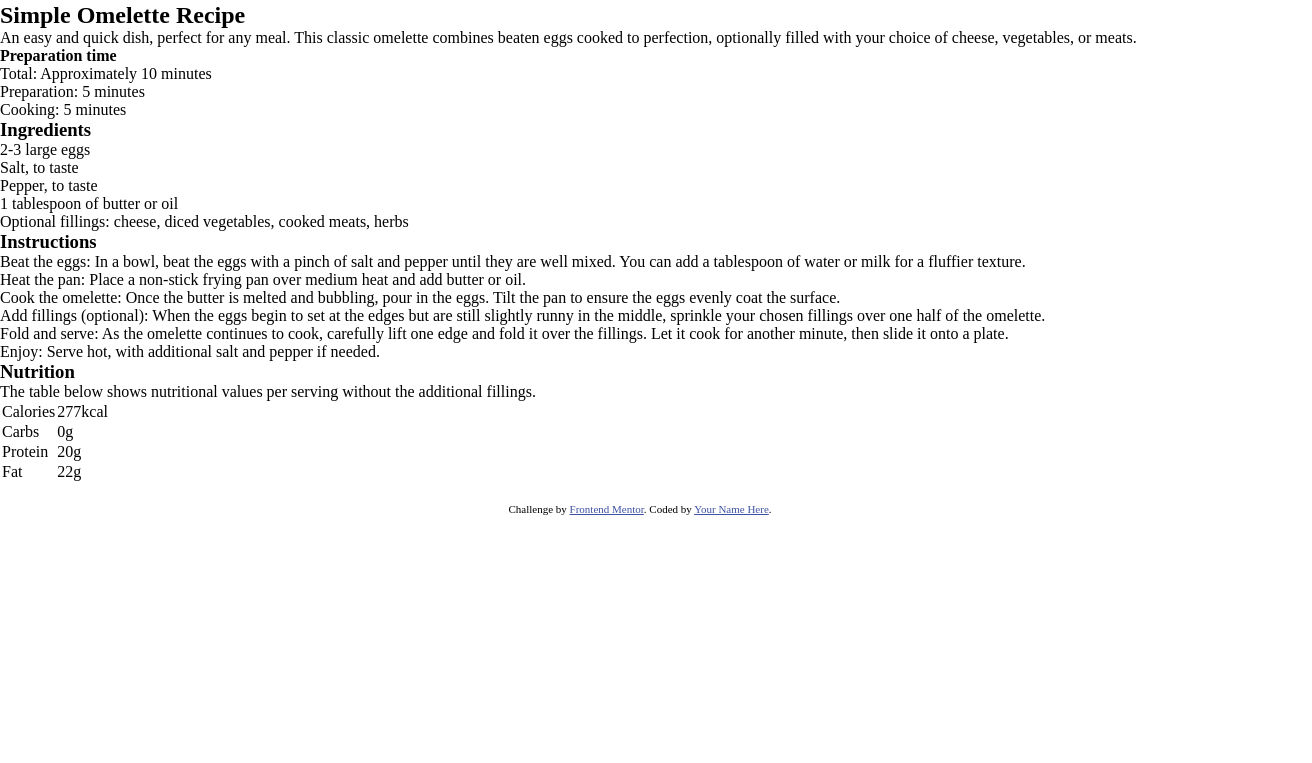
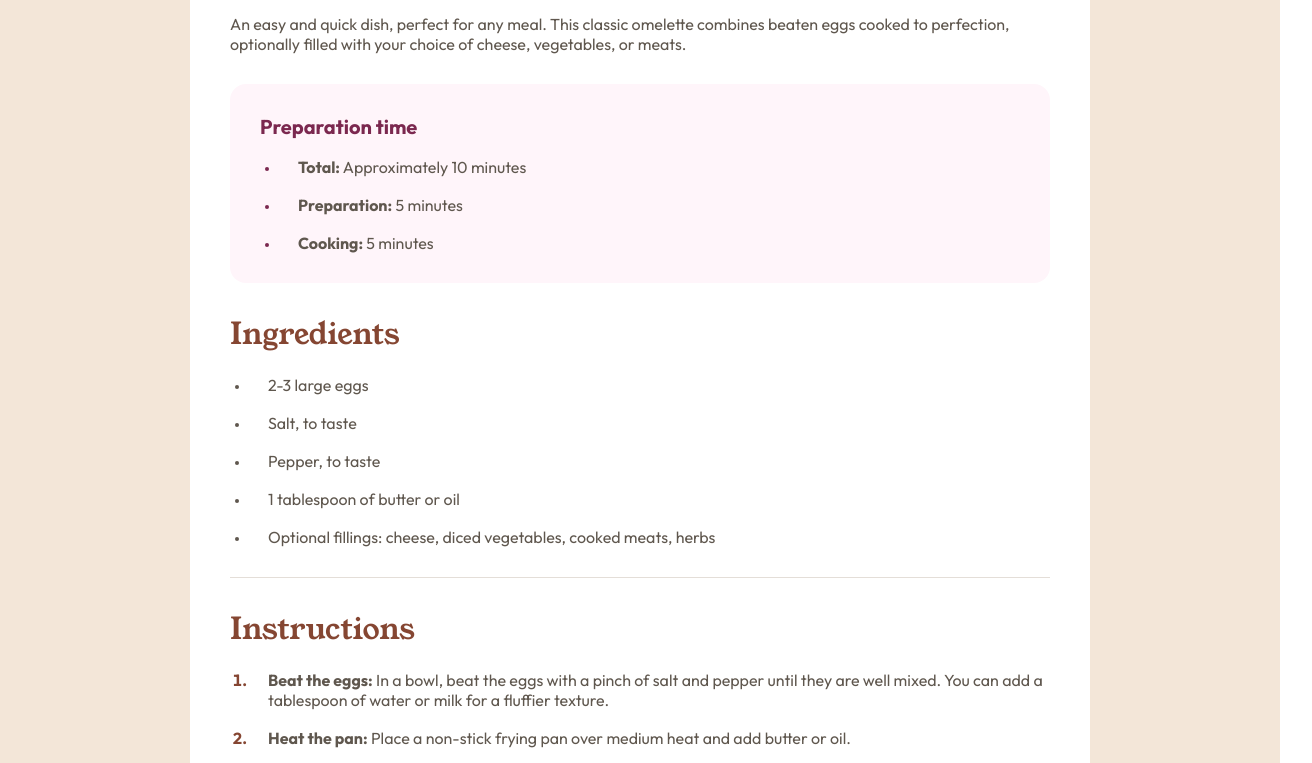
Before and after one commit to auri222/Recipe-page-HTML-CSS, a plain HTML site: page index.html in a window 1280 px wide. Shown: the part 602-1365 px from the top of the page, 1312 px wide, since content can reach past the window. Before the commit the page ends 1137 px from the top, so only its background shows below. Drawn offline with Linux system fonts and the light colour scheme.

Commit message:
update files

```diff
--- a/index.html
+++ b/index.html
@@ -29,9 +29,9 @@
       <div class="recipe-desc">
         <h4>Preparation time</h4>
         <ul>
-          <li>Total: Approximately 10 minutes</li>
-          <li>Preparation: 5 minutes</li>
-          <li>Cooking: 5 minutes</li>
+          <li><span>Total:</span> Approximately 10 minutes</li>
+          <li><span>Preparation:</span> 5 minutes</li>
+          <li><span>Cooking:</span> 5 minutes</li>
         </ul>
       </div>
 
@@ -67,20 +67,20 @@
         <p>The table below shows nutritional values per serving without the additional fillings.</p>
         <table>
           <tr>
-            <td>Calories</td>
-            <td>277kcal</td>
+            <td >Calories</td>
+            <td >277kcal</td>
           </tr>
           <tr>
-            <td>Carbs</td>
-            <td>0g</td>
+            <td >Carbs</td>
+            <td >0g</td>
           </tr>
           <tr>
-            <td>Protein</td>
-            <td>20g</td>
+            <td >Protein</td>
+            <td >20g</td>
           </tr>
           <tr>
-            <td>Fat</td>
-            <td>22g</td>
+            <td >Fat</td>
+            <td >22g</td>
           </tr>
         </table>
       </div>
@@ -89,7 +89,7 @@
 
   <div class="attribution">
     Challenge by <a href="https://www.frontendmentor.io?ref=challenge" target="_blank">Frontend Mentor</a>.
-    Coded by <a href="#">Your Name Here</a>.
+    Coded by <a href="https://github.com/auri222/Recipe-page-HTML-CSS">Linh Nguyen</a>.
   </div>
 </body>
 
--- a/style.css
+++ b/style.css
@@ -22,7 +22,7 @@
   font-family: 'YoungSerif-Regular';
   font-style: normal;
   font-weight: 400;
-  src: url('./assets/fonts/outfit/Outfit-VariableFont_wght.ttf') format('truetype');
+  src: url('./assets/fonts/young-serif/YoungSerif-Regular.ttf') format('truetype');
 }
 
 * {
@@ -32,7 +32,150 @@
 }
 
 body {
+  font-family: 'Outfit';
   font-size: 16px;
+  font-weight: 400;
+  color: var(--Wenge_Brown);
+}
+
+h2, h3 {
+  font-family: 'YoungSerif-Regular';
+  font-weight: 400;
+}
+
+h2 {
+  font-size: 40px;
+  color: var(--Dark_Charcoal);
+}
+
+h3 {
+  font-size: 30px;
+  color: var(--Nutmeg);
+  margin-bottom: 20px;
+}
+
+ul > li::marker {
+  font-size: 12px;
+}
+
+ul, ol {
+  margin-left: 20px;
+}
+
+li {
+  padding-left: 18px;
+  margin-bottom: 18px;
+}
+
+li:last-of-type {
+  margin-bottom: 0;
+}
+
+.container {
+  display: flex;
+  align-items: center;
+  justify-content: center;
+  padding: 80px 0;
+  background-color: var(--Eggshell);
+}
+
+.recipe {
+  width: 900px;
+  padding: 40px;
+  display: flex;
+  flex-direction: column;
+  gap: 30px;
+  background-color: var(--White);
+  border-radius: 16px;
+}
+
+.recipe-img {
+  width: calc(900px - 80px);
+}
+
+.recipe-img img {
+  width: calc(900px - 80px);
+  height: auto;
+  border-radius: 16px;
+}
+
+p.recipe-intro {
+  color: var(--Wenge_Brown);
+}
+
+.recipe-desc {
+  padding: 30px;
+  background-color: var(--Rose_White);
+  border-radius: 16px;
+}
+
+.recipe-desc h4 {
+  font-size: 20px;
+  color: var(--Dark_Raspberry);
+  margin-bottom: 18px;
+}
+
+.recipe-desc li > span {
+  font-weight: 700;
+  color: var(--Wenge_Brown);
+}
+
+.recipe-desc li::marker {
+  color: var(--Dark_Raspberry);
+}
+
+.recipe-ingredients,
+.recipe-instructions {
+  padding-bottom: 30px;
+  border-bottom: 1px solid var(--Light_Grey);
+}
+
+.recipe-instructions ol > li::marker {
+  color: var(--Nutmeg);
+  font-weight: 700;
+}
+
+.recipe-instructions ol li > span {
+  font-weight: 700;
+  color: var(--Wenge_Brown);
+}
+
+.recipe-nutrition > p {
+  margin-bottom: 10px;
+}
+
+.recipe-nutrition table {
+  width: 100%;
+  border-collapse: collapse;
+}
+
+.recipe-nutrition table tr {
+  /* padding: 8px 0; */
+  border-bottom: 1px solid var(--Light_Grey);
+}
+
+.recipe-nutrition table tr:last-of-type {
+  border-bottom: none;
+}
+
+.recipe-nutrition table tr:last-of-type > td{
+  padding-bottom: 0;
+}
+
+.recipe-nutrition table td {
+  padding-top: 14px;
+  padding-bottom: 14px;
+}
+
+.recipe-nutrition table tr td:first-of-type {
+  width: 40%;
+  padding-left: 30px;
+}
+.recipe-nutrition table tr td:last-of-type {
+  width: 60%;
+  font-weight: 600;
+  color: var(--Nutmeg);
+  padding-left: 10px;
 }
 
 .attribution {
@@ -43,8 +186,43 @@ body {
 
 .attribution a {
   color: hsl(228, 45%, 44%);
+  text-decoration: none;
 }
 
-/* li::marker {
-  color: ...;
-} */
+@media only screen and (max-width: 912px) {
+  .container {
+    padding: 0;
+    background-color: var(--White);
+  }
+
+  .recipe {
+    width: 100%;
+    padding-top: 0;
+    border-radius: none;
+  }
+
+  .recipe-img {
+    width: calc(100% + 40px);
+  }
+
+  .recipe-img img {
+    width: calc(100% + 40px);
+    margin-left: -40px;
+    margin-right: -40px;
+    height: auto;
+    border-radius: 0;
+  }
+
+  .attribution {
+    background-color: var(--Eggshell);
+  }
+}
+
+@media only screen and (max-width: 600px) {
+  .recipe-nutrition table tr td:first-of-type {
+    width: 50%;
+  }
+  .recipe-nutrition table tr td:last-of-type {
+    width: 50%;
+  }
+}
```
Also changed, not shown: assets/images/Recipe_page_desktop_design.png (added), assets/images/Recipe_page_mobile_display.png (added), 1 other file.
